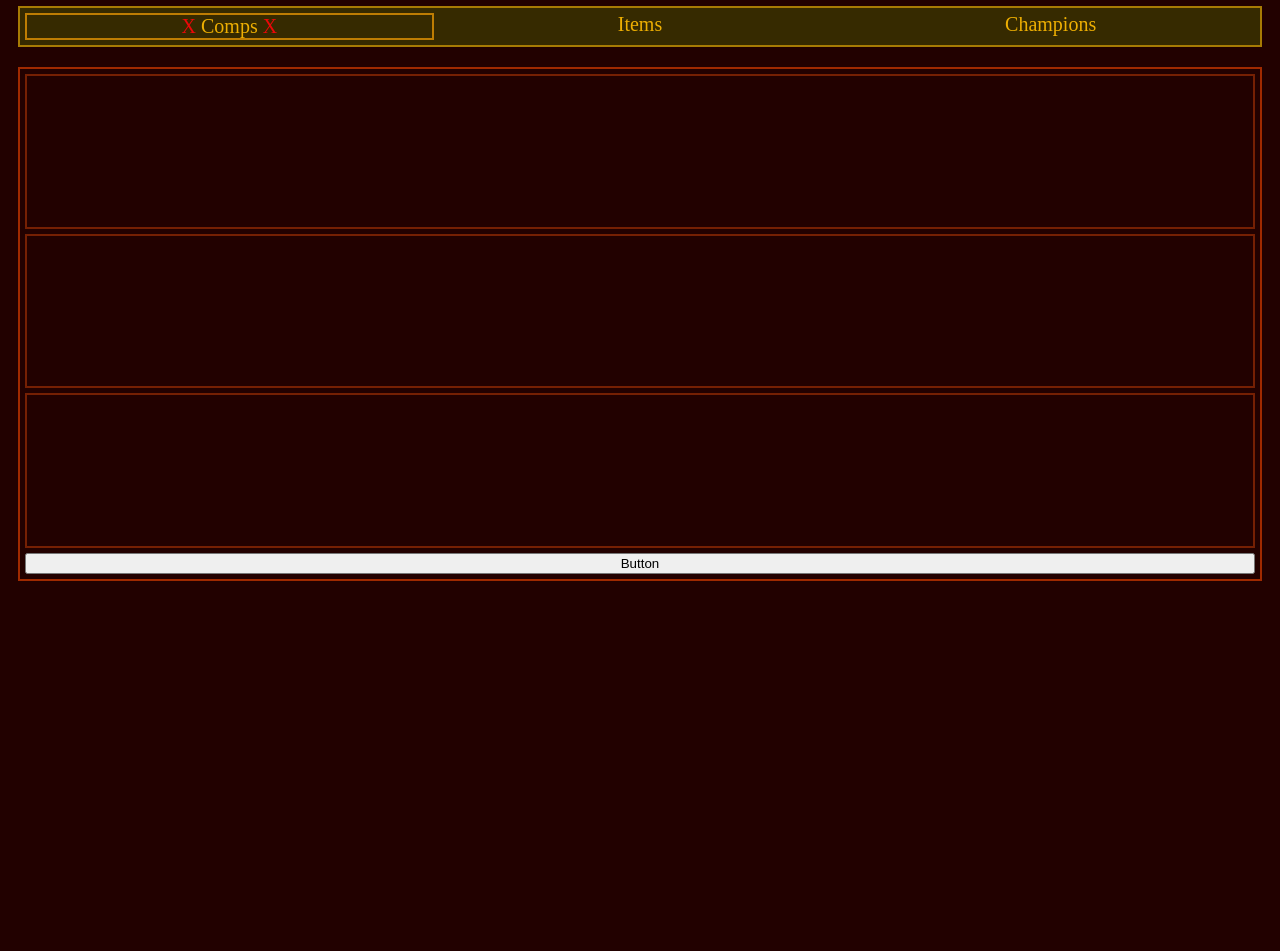
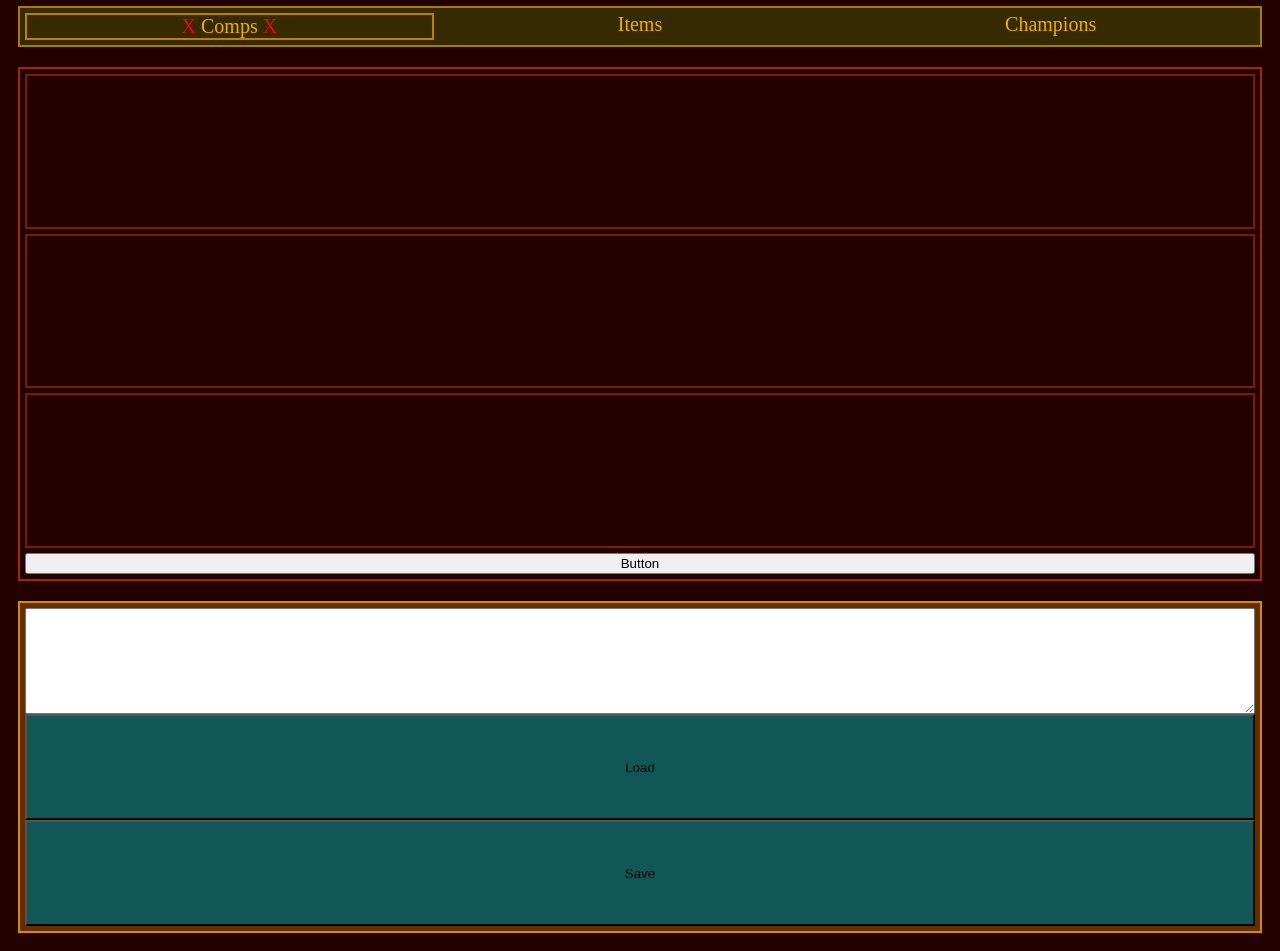
Before and after one commit to IgorPelowski/webpack-wtf, a website: page src/pages/index.html in a window 1280 px wide. Shown: the part 67-1018 px from the top of the page. Before the commit the page ends 800 px from the top, so only its background shows below. Drawn offline with nearby package versions, Linux system fonts and the light colour scheme; files that its build step writes are made by us from their sources.

Commit message:
made a texteditor and new quick readme

```diff
--- a/src/pages/index.html
+++ b/src/pages/index.html
@@ -43,8 +43,12 @@
             Button
         </button>
 
-
     </div>
+    <div class="textContainer">
+      <textarea class="textarea"></textarea>
+      <button class="load">Load</button>
+      <button class="save">Save</button>
+      </div>
     <script src="script.js"></script>
 </body>
 </html>
--- a/src/scss/style.scss
+++ b/src/scss/style.scss
@@ -119,3 +119,24 @@ a{
     padding: 5px;
 
 }
+.textContainer{
+    display: grid;
+        grid-template-columns: 1fr;
+        grid-template-rows: repeat(3,1fr);
+        background-color: rgb(99, 46, 2);
+        padding: 5px;
+        border: 2px solid rgb(211, 139, 5);
+        margin: 10px;
+        width: 100%;
+}
+.load{
+    background-color: rgb(18, 87, 87);
+}
+.save{
+    background-color: rgb(18, 87, 87);
+
+}
+.textarea{
+    height: 100px;
+    font-size: 20px;
+}
```
Also changed, not shown: src/js/index.js (+14 -0 lines), readme.md.
